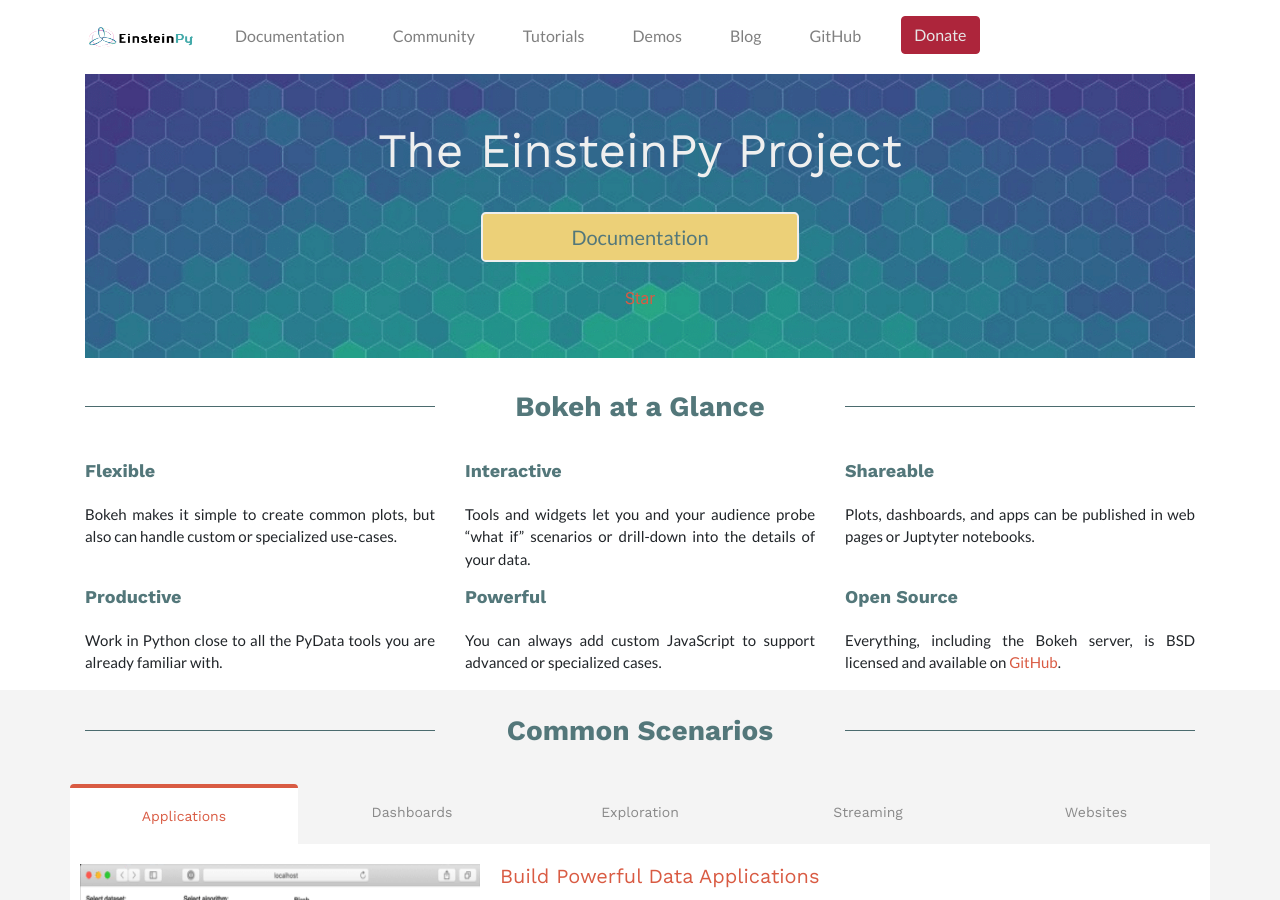
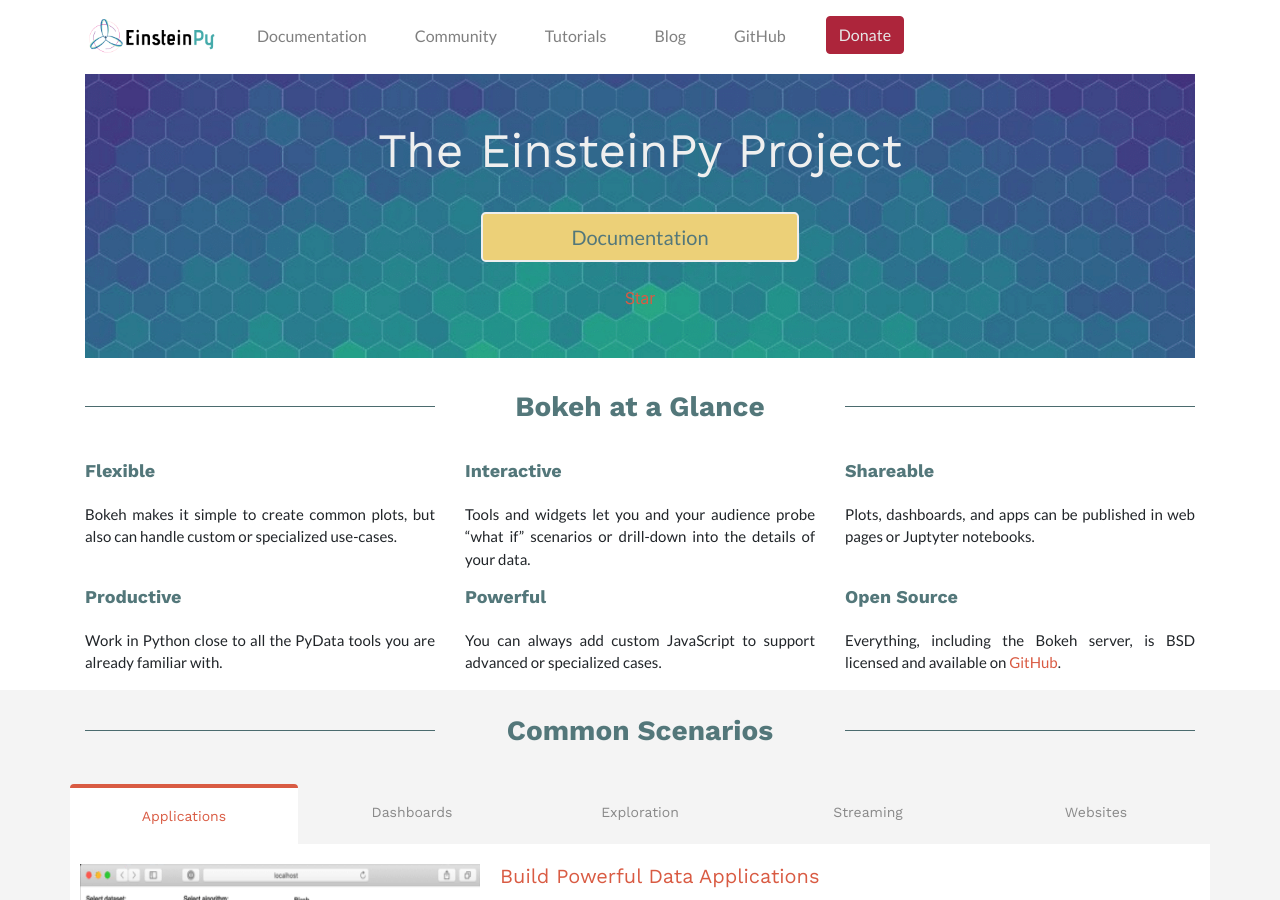
Before and after one commit to einsteinpy/einsteinpy.org, a Jekyll site: the page built from index.html, in a window 1280 px wide and 900 px high. Built offline with Jekyll 4.4.1, drawn with Linux system fonts in a browser that asks for light colours.

Commit message:
Fix minor things

```diff
--- a/_includes/connect.html
+++ b/_includes/connect.html
@@ -15,7 +15,7 @@
 
     <div class="row">
       <div class="col-lg-4 col-md-4 col-sm-4">
-        <div class="social matrix">
+        <div class="social discourse">
           <h4>Matrix</h4>
           <p>
             Join <a href="https://riot.im/app/#/room/#einsteinpy:matrix.org">community discussions</a>
--- a/_includes/menu.html
+++ b/_includes/menu.html
@@ -3,7 +3,7 @@
   <nav class="navbar navbar-expand-lg navbar-light bg-light" id="main-menu">
 
     <a class="navbar-brand" href="/" id="logo">
-      <img src="/img/wordmark.png" height="30" width="110" />
+      <img src="/img/wordmark.png" height="50" width="132" />
     </a>
 
     <button class="navbar-toggler ml-auto hidden-sm-up float-xs-left" type="button" data-toggle="collapse" data-target="#navbarContent" aria-controls="navbarContent" aria-expanded="false" aria-label="Toggle navigation">
@@ -18,16 +18,16 @@
         </li>
 
         <li class="nav-item flex-md-fill text-md-center">
-          <a class="nav-link" href="//discourse.bokeh.org">Community</a>
+          <a class="nav-link" href="//riot.im/app/#/room/#einsteinpy:matrix.org">Community</a>
         </li>
 
         <li class="nav-item flex-md-fill text-md-center">
-          <a class="nav-link" href="//mybinder.org/v2/gh/bokeh/bokeh-notebooks/master?filepath=tutorial%2F00%20-%20Introduction%20and%20Setup.ipynb">Tutorials</a>
+          <a class="nav-link" href="//gke.mybinder.org/v2/gh/einsteinpy/einsteinpy/master?filepath=index.ipynb">Tutorials</a>
         </li>
 
-        <li class="nav-item flex-md-fill text-md-center">
+        <!-- <li class="nav-item flex-md-fill text-md-center">
           <a class="nav-link" href="//demo.bokeh.org">Demos</a>
-        </li>
+        </li> -->
 
         <li class="nav-item flex-md-fill text-md-center">
           <a class="nav-link" href="//blog.einsteinpy.org">Blog</a>
@@ -38,7 +38,7 @@
         </li>
 
         <li class="nav-item flex-md-fill text-md-center donate">
-          <a class="btn btn-primary" href="//numfocus.salsalabs.org/donate-to-bokeh/index.html">Donate</a>
+          <a class="btn btn-primary" href="//www.paypal.me/shreyasbapat">Donate</a>
         </li>
 
       </ul>
```
